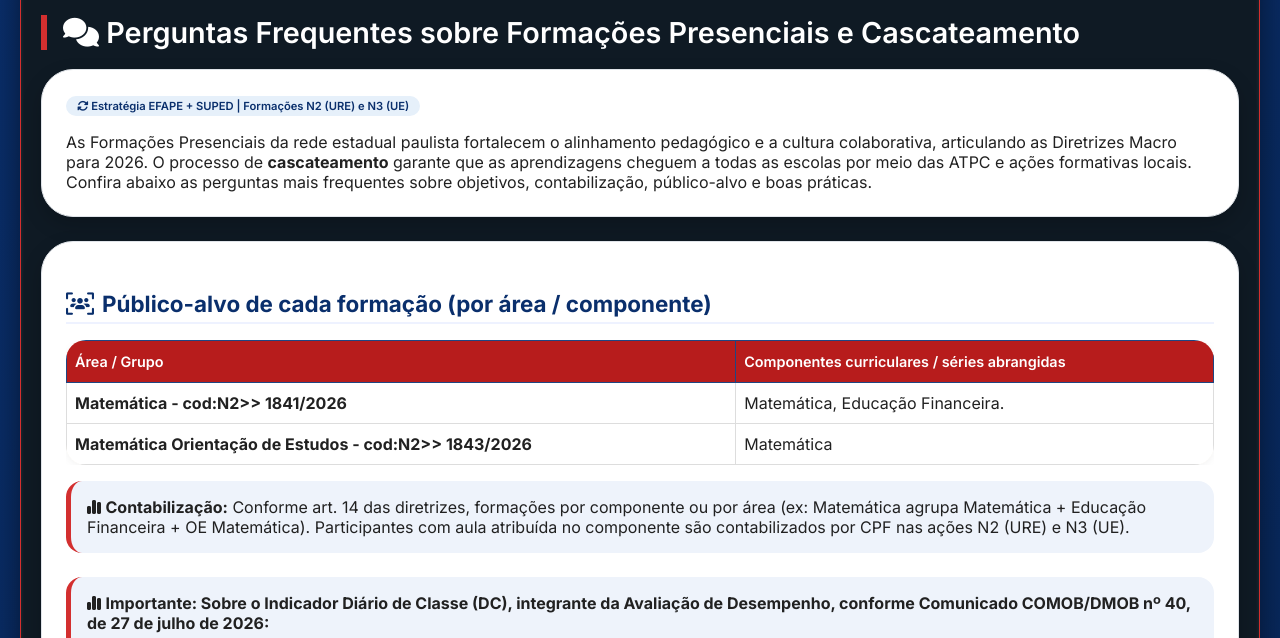
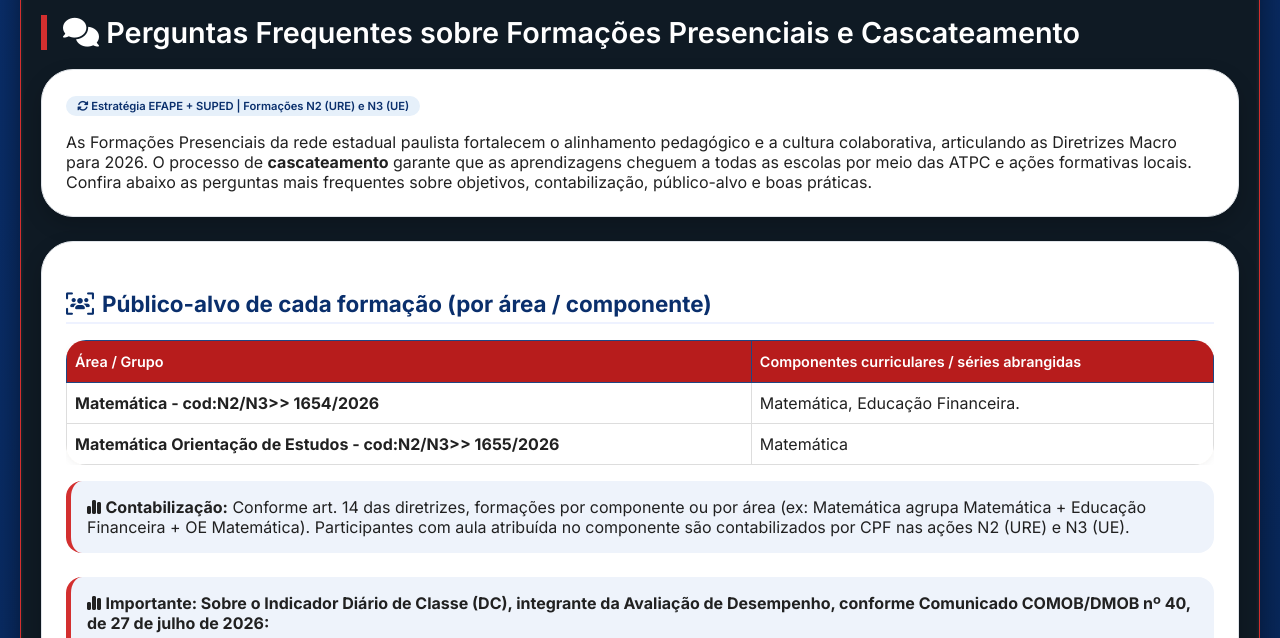
Before and after one commit to PNE-DE-CAI/cascateamentomtetec2semestreMT, a plain HTML site: page index.html in a window 1280 px wide. Shown: the part 125-763 px from the top of the page. Drawn offline with Linux system fonts and the light colour scheme.

Commit message:
Update index.html

```diff
--- a/index.html
+++ b/index.html
@@ -275,8 +275,8 @@
                     <tr><th>Área / Grupo</th><th>Componentes curriculares / séries abrangidas</th></tr>
                 </thead>
                 <tbody>
-                    <tr><td style="font-weight:700;">Matemática - cod:N2>> <strong>1841/2026</strong></td><td>Matemática, Educação Financeira.</td></tr>
-                    <tr><td style="font-weight:700;">Matemática Orientação de Estudos - cod:N2>> <strong>1843/2026</strong></td><td>Matemática</td></tr>
+                    <tr><td style="font-weight:700;">Matemática - cod:N2/N3>> <strong>1654/2026</strong></td><td>Matemática, Educação Financeira.</td></tr>
+                    <tr><td style="font-weight:700;">Matemática Orientação de Estudos - cod:N2/N3>> <strong>1655/2026</strong></td><td>Matemática</td></tr>
                 </tbody>
             </table>
         </div>
```
